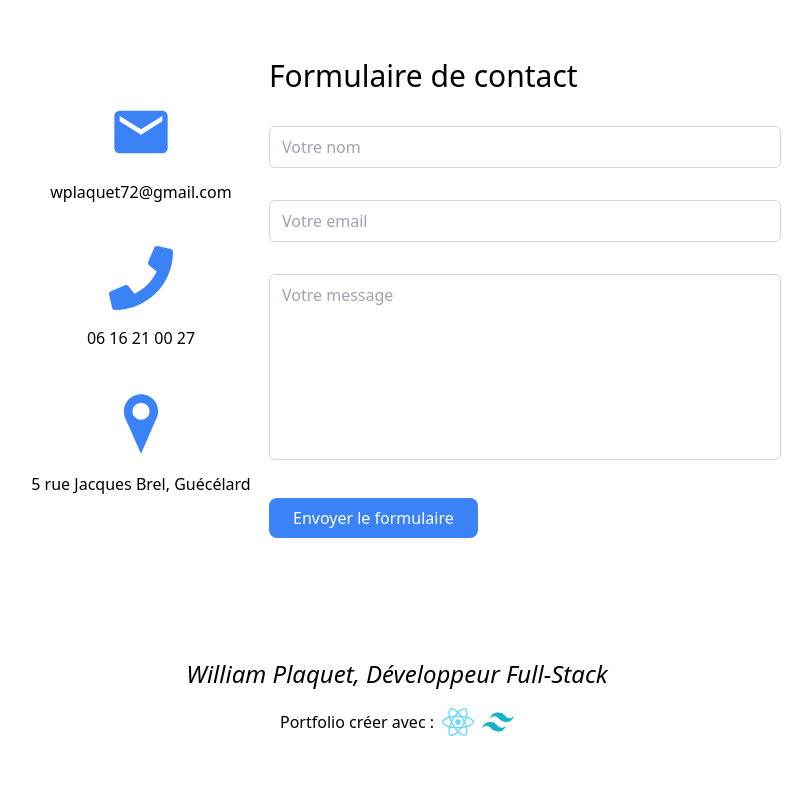
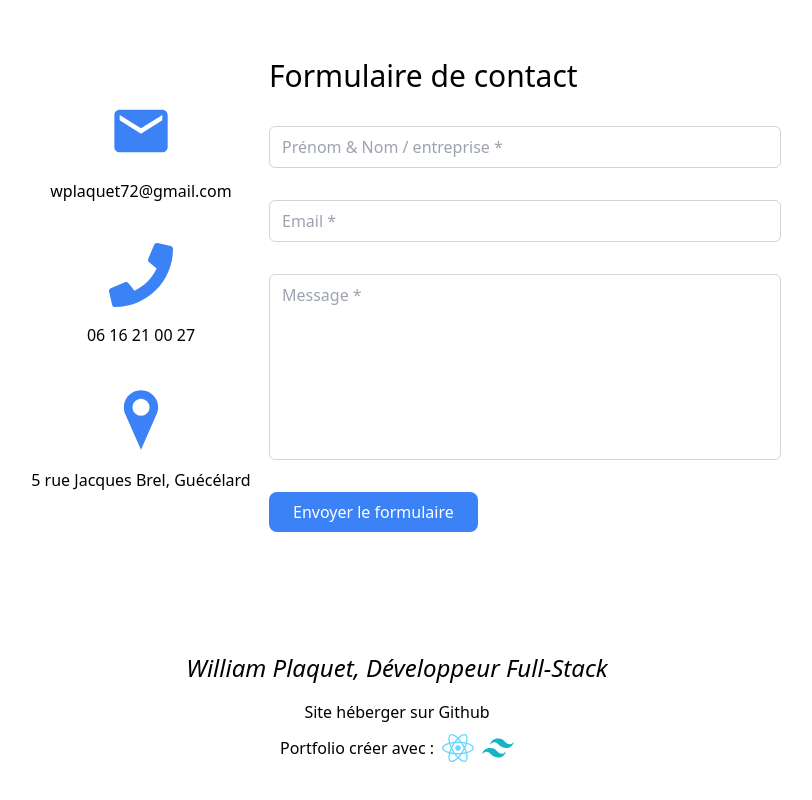
Before and after one commit to PlaquetWilliam/Portfolio, a React (Create React App) app: page /contact in a window 1280 px wide. Shown: the part 618-1418 px from the top of the page, without its empty margins (243-1055 px from the left). Built offline with nearby package versions, Linux system fonts and the light colour scheme.

Commit message:
Fix: Formulaire de contact

```diff
--- a/src/components/Footer.tsx
+++ b/src/components/Footer.tsx
@@ -5,6 +5,7 @@ export const Footer = () => {
     return (
         <footer className="flex flex-col justify-center items-center py-10">
             <h1 className="mb-4 text-2xl font-medium italic">William Plaquet, Développeur Full-Stack</h1>
+            <p className="mb-2 flex items-center font-medium">Site héberger sur Github</p>
             <p className="mb-2 flex items-center font-medium">Portfolio créer avec :
                 <div className="flex">
                     <FaReact className="ml-2 w-8 h-8 text-[#67d8ff]" />
--- a/src/pages/Contact.tsx
+++ b/src/pages/Contact.tsx
@@ -1,8 +1,8 @@
+import { useState, useEffect } from "react"
 import { useForm, SubmitHandler } from "react-hook-form"
 import emailjs from "@emailjs/browser"
 
 import { Footer } from "../components/Footer";
-
 import Scroll from '../img/Scroll.png'
 
 import { MdEmail } from "react-icons/md";
@@ -16,7 +16,11 @@ type FormInputs = {
 }
 
 export const Contact = () => {
-    const { register, handleSubmit, formState: { errors } } = useForm<FormInputs>()
+    const { register, handleSubmit, formState: { errors }, reset } = useForm<FormInputs>()
+
+    // Ajouter un état pour gérer les messages de succès et d'erreur
+    const [formStatus, setFormStatus] = useState<"success" | "error" | "">("")
+
     const onSubmit: SubmitHandler<FormInputs> = data => {
         emailjs.send(
             "service_dvm84oy",
@@ -27,8 +31,26 @@ export const Contact = () => {
                 message: data.message
             },
             "W8mlEkvXhCi9ciBmv"
-        )
+        ).then(() => {
+            // Mettre à jour l'état pour indiquer que l'envoi est un succès
+            setFormStatus("success")
+            // Réinitialiser le formulaire
+            reset()
+        }).catch(() => {
+            // Mettre à jour l'état en cas d'erreur
+            setFormStatus("error")
+        })
     }
+
+    // useEffect pour supprimer le message de succès après 5 secondes
+    useEffect(() => {
+        if (formStatus === "success") {
+            const timer = setTimeout(() => {
+                setFormStatus(""); // Réinitialiser l'état après 5 secondes
+            }, 5000); // 5000 ms = 5 secondes
+            return () => clearTimeout(timer); // Nettoyer le timer quand le composant se démonte ou formStatus change
+        }
+    }, [formStatus]);
 
     return (
         <main>
@@ -69,31 +91,63 @@ export const Contact = () => {
                     <h2 className="w-full text-3xl font-medium mb-8">Formulaire de contact</h2>
 
                     <form className="w-full" onSubmit={handleSubmit(onSubmit)}>
-                        <div className="mb-8">
-                            <input {...register("name", { required: true })} type="text" id="name" name="name" className="w-full px-3 py-2 border border-gray-300 rounded-md" placeholder="Votre nom" autoComplete="off"/>
-                            {/* <div className="flex flex-col justify-center w-full h-[5vh]">
-                                {/* { errors.name && <p className="text-[red]">Nom requis</p> }
-                            </div> */}
+                        <div className="flex flex-col mb-8">
+                            <input
+                                {...register("name", { required: true })}
+                                type="text"
+                                id="name"
+                                name="name"
+                                className={`w-full px-3 py-2 border ${errors.name ? 'border-red-500' : 'border-gray-300'} rounded-md`}
+                                placeholder="Prénom & Nom / entreprise *"
+                                autoComplete="off"
+                            />
                         </div>
 
-                        <div className="mb-8">
-                            <input {...register("email", { required: true })} type="email" id="email" name="email" className="w-full px-3 py-2 border border-gray-300 rounded-md" placeholder="Votre email" autoComplete="off"/>
-                            {/* <div className="flex flex-col justify-center w-full h-[5vh]">
-                                { errors.email && <p className="text-[red]">Email requis</p> }
-                            </div> */}
+                        <div className="flex flex-col mb-8">
+                            <input
+                                {...register("email", { required: true })}
+                                type="email"
+                                id="email"
+                                name="email"
+                                className={`w-full px-3 py-2 border ${errors.email ? 'border-red-500' : 'border-gray-300'} rounded-md`}
+                                placeholder="Email *"
+                                autoComplete="off"
+                            />
                         </div>
 
-                        <div className="mb-8">
-                            <textarea {...register("message", { required: true })} id="message" name="message" className="w-full px-3 py-2 border border-gray-300 rounded-md resize-none" rows={ 7 } placeholder="Votre message" autoComplete="off"></textarea>
-                            {/* <div className="flex flex-col justify-center w-full h-[5vh]">
-                                { errors.message && <p className="text-[red]">Message requis</p> }
-                            </div> */}
+                        <div className="flex flex-col mb-8">
+                            <textarea
+                                {...register("message", { required: true })}
+                                id="message"
+                                name="message"
+                                className={`w-full px-3 py-2 border ${errors.message ? 'border-red-500' : 'border-gray-300'} rounded-md resize-none`}
+                                rows={7}
+                                placeholder="Message *"
+                                autoComplete="off"
+                            ></textarea>
                         </div>
 
-                        <button type="submit" className="py-2 px-6 font-medium text-white bg-blue-500 rounded-lg">Envoyer le formulaire</button>
+                        <button
+                            type="submit"
+                            className="py-2 px-6 font-medium text-white bg-blue-500 rounded-lg transition duration-150 ease-out hover:bg-blue-600"
+                        >
+                            Envoyer le formulaire
+                        </button>
                     </form>
                 </div>
             </section>
+
+            {/* Affichage du message de succès ou d'erreur, fixé en bas à droite */}
+            {formStatus === "success" && (
+                <div className="fixed bottom-4 right-4 p-4 w-80 bg-green-100 text-green-700 rounded-lg shadow-lg">
+                    Votre message a bien été envoyé, merci pour votre prise de contact !
+                </div>
+            )}
+            {formStatus === "error" && (
+                <div className="fixed bottom-4 right-4 p-4 w-80 bg-red-100 text-red-700 rounded-lg shadow-lg">
+                    Une erreur est survenue, veuillez réessayer plus tard.
+                </div>
+            )}
 
             <Footer/>
         </main>
--- a/src/pages/Skills.tsx
+++ b/src/pages/Skills.tsx
@@ -25,7 +25,7 @@ export const Skills = () => {
                     dans mon travail.
                 </p>
                 <a href="{`${process.env.PUBLIC_URL}/Tableau-de-synthèse-William-Plaquet.pdf" download="Tableau-de-synthèse-William-Plaquet.pdf">
-                    <button className="mt-6 py-2 px-6 font-medium text-white bg-blue-500 rounded-lg">Télécharger le tableau de synthèse</button>
+                    <button className="mt-6 py-2 px-6 font-medium text-white bg-blue-500 rounded-lg transition duration-150 ease-out hover:bg-blue-600">Télécharger le tableau de synthèse</button>
                 </a>
             </div>
         </section>
```
Also changed, not shown: src/pages/Home.tsx (+19 -13 lines).
